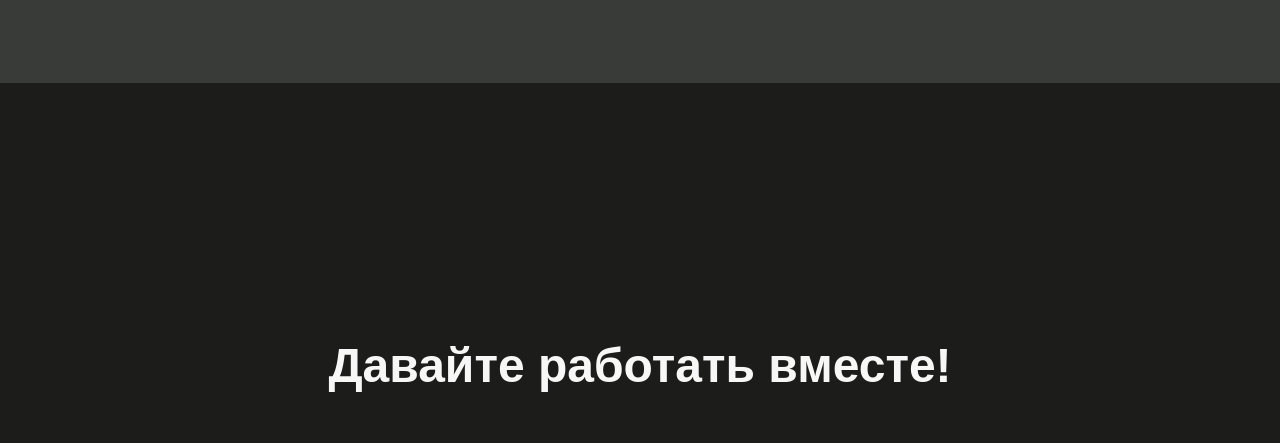
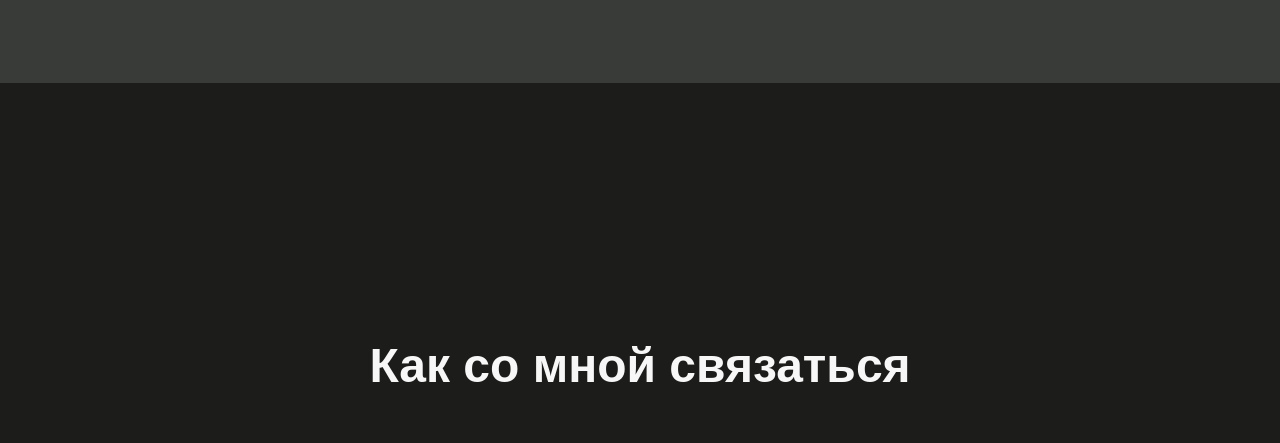
Before and after one commit to Kuzegor/PortfolioPage, a plain HTML site: page index.html in a window 1280 px wide. Shown: the part 1495-1938 px from the top of the page. Drawn offline with Linux system fonts and the light colour scheme.

Commit message:
contacts

```diff
--- a/index.html
+++ b/index.html
@@ -42,7 +42,7 @@
         </section>
         <section id='my-contacts-section'>
             <div id='contact-flex-container'>
-                <h1>Давайте работать вместе!</h1>
+                <h1>Как со мной связаться</h1>
                 <div id="inner-contact-container">
                     <div class='profile-link'>
                         <img src='contacts_images/whatsapp.png'></img>
```
